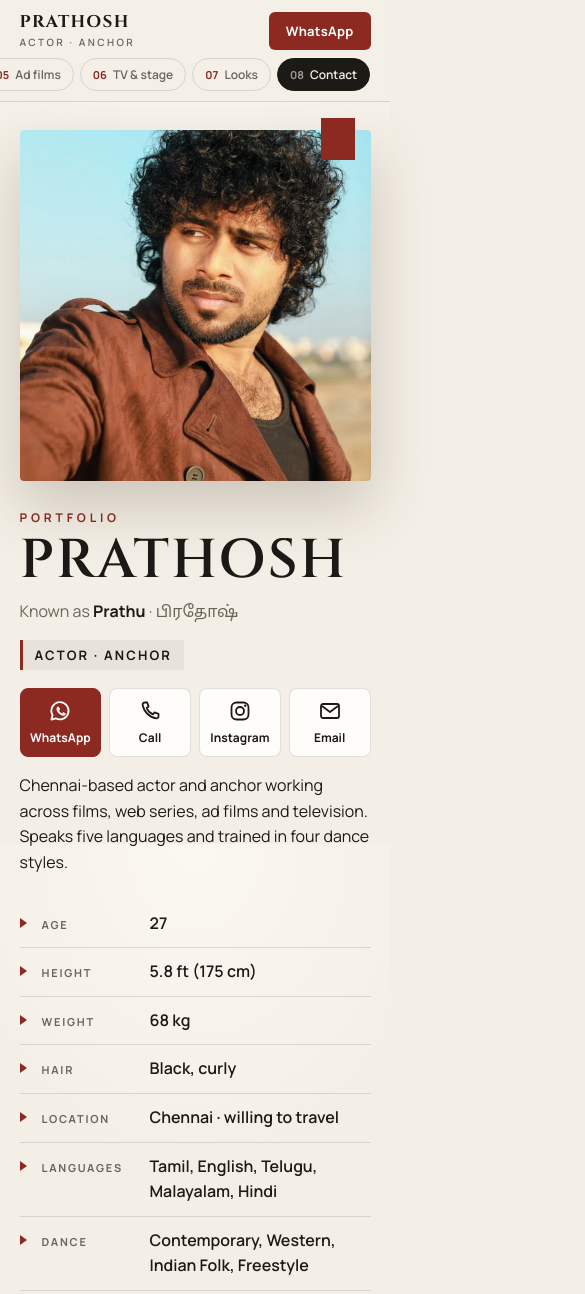
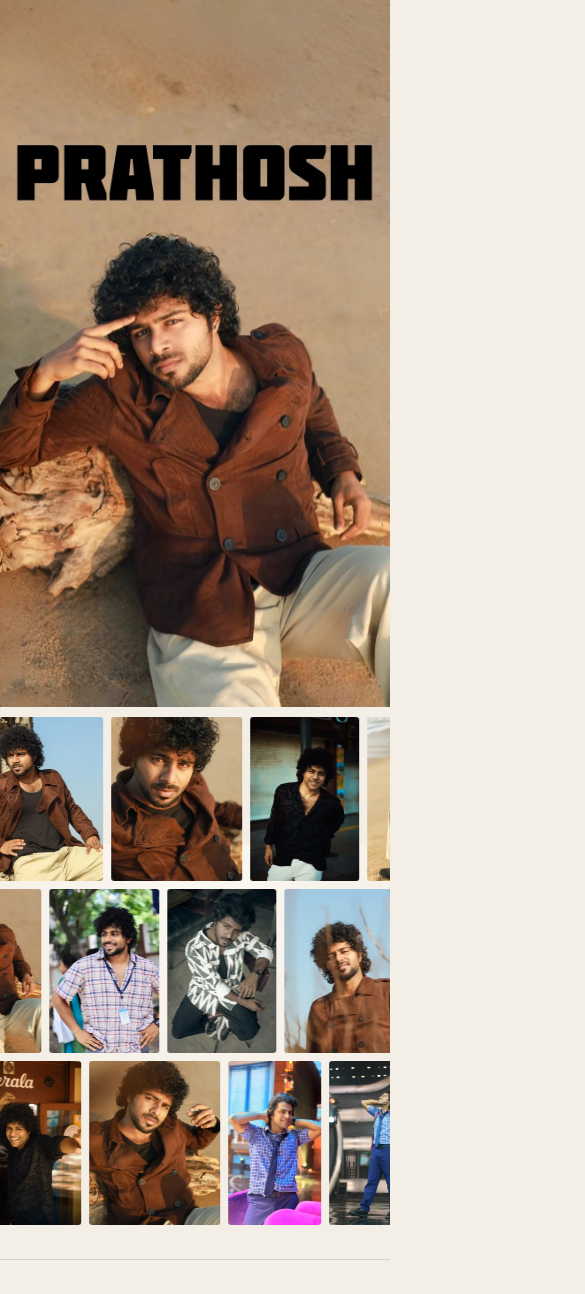
Before and after one commit to santhosh2875/actorprathu, a plain HTML site: page index.html in a window 390 px wide. Shown: the top 1294 px of the page, 585 px wide, since content can reach past the window. Drawn offline with Linux system fonts and the light colour scheme.

Commit message:
Phone layout: photo hero, three gallery rows, details below
On phones the page now opens with a full-width photo of him with his
name, followed by three rows of photos (left, right, left) with no
heading, and then the profile details and the other sections. The top
bar and the floating buttons appear once you scroll past the hero.
Desktop is unchanged.

Also fixes the photo-row grid growing to the full strip width, which
made the page wider than the phone and pushed fixed buttons off screen.

Co-Authored-By: Claude Opus 5.5 <noreply@anthropic.com>

```diff
--- a/index.html
+++ b/index.html
@@ -17,7 +17,8 @@
   <link rel="preconnect" href="https://fonts.gstatic.com" crossorigin />
   <link href="https://fonts.googleapis.com/css2?family=Cinzel:wght@500;600;700&family=Manrope:wght@400;500;600;700&family=Noto+Sans+Tamil:wght@600&display=swap" rel="stylesheet" />
   <link href="https://fonts.googleapis.com/css2?family=Noto+Sans+Telugu:wght@600&family=Noto+Sans+Malayalam:wght@600&family=Noto+Sans+Devanagari:wght@600&display=swap" rel="stylesheet" media="print" onload="this.media='all'" />
-  <link rel="preload" as="image" href="img/p31.webp" />
+  <link rel="preload" as="image" href="img/hero-mobile.webp" media="(max-width: 759px)" />
+  <link rel="preload" as="image" href="img/p31.webp" media="(min-width: 760px)" />
   <link rel="stylesheet" href="src/style.css" />
 </head>
 <body>
@@ -32,6 +33,11 @@
   </header>
 
   <main>
+    <!-- Phone hero: his photo with his name, nothing on top (hidden on desktop for now) -->
+    <section class="mhero" id="mhero" aria-label="Prathosh">
+      <img src="img/hero-mobile.webp" width="882" height="1600" alt="Prathosh in a brown suede jacket, sitting on the sand, with his name above him" fetchpriority="high" />
+    </section>
+
     <!-- 01 · Profile: who he is + every way to reach him, before anything else -->
     <section class="sec sec--profile" id="profile" data-title="Profile">
       <div class="profile">
@@ -58,6 +64,7 @@
       <div class="marquee" id="marquee">
         <div class="marquee__row" data-dir="left"></div>
         <div class="marquee__row" data-dir="right"></div>
+        <div class="marquee__row marquee__row--phone" data-dir="left"></div>
       </div>
       <p class="marquee__hint" aria-hidden="true"><svg viewBox="0 0 24 24"><path d="M4 12h16M8 8l-4 4 4 4M16 8l4 4-4 4" fill="none" stroke="currentColor" stroke-width="1.8" stroke-linecap="round" stroke-linejoin="round"/></svg>Swipe or drag either row</p>
     </section>
--- a/src/main.js
+++ b/src/main.js
@@ -37,11 +37,19 @@ const row = ([k, v]) => `<div><dt>${esc(k)}</dt><dd>${v}</dd></div>`;
 $('#details').innerHTML = ACTOR.details.map(([k, v]) => row([k, esc(v)])).join('');
 
 // ---------- section numbers + the index bar ----------
-const secs = [...document.querySelectorAll('.sec')];
-secs.forEach((s, i) => { const n = s.querySelector('.sec__num'); if (n) n.textContent = pad(i + 1); });
-$('#index').innerHTML = secs.map((s, i) => `<a href="#${s.id}"><b>${pad(i + 1)}</b>${esc(s.dataset.title)}</a>`).join('');
-const links = [...document.querySelectorAll('#index a')];
+const phone = matchMedia('(max-width: 759px)');
+let secs = [], links = [];
+// Number the sections and build the chip menu in the order they appear on screen
+// (on phones the gallery comes before the profile).
+function layoutSecs() {
+  secs = [...document.querySelectorAll('.sec')].sort((a, b) => a.getBoundingClientRect().top - b.getBoundingClientRect().top);
+  secs.forEach((s, i) => { const n = s.querySelector('.sec__num'); if (n) n.textContent = pad(i + 1); });
+  $('#index').innerHTML = secs.map((s, i) => `<a href="#${s.id}"><b>${pad(i + 1)}</b>${esc(s.dataset.title)}</a>`).join('');
+  links = [...document.querySelectorAll('#index a')];
+  active = -1;
+}
 let active = -1;
+layoutSecs();
 function setActive(i) {
   if (i === active) return;
   active = i;
@@ -57,6 +65,10 @@ function onScroll() {
   secs.forEach((s, k) => { if (s.getBoundingClientRect().top <= y) i = k; });
   if (vh + scrollY >= document.documentElement.scrollHeight - 4) i = secs.length - 1;
   setActive(i);
+  // phones: the hero stays a clean photo, so the top bar and floating buttons wait until you scroll past it
+  const heroLeft = phone.matches && $('#mhero').getBoundingClientRect().bottom > 72;
+  $('#bar').classList.toggle('is-hidden', heroLeft);
+  $('#fab').classList.toggle('over-hero', heroLeft);
 }
 addEventListener('scroll', onScroll, { passive: true });
 addEventListener('resize', onScroll);
@@ -94,23 +106,32 @@ $('#insta-stats').textContent = `${ACTOR.followers} followers · ${ACTOR.posts}
 // ---------- gallery: two rows sliding in opposite directions ----------
 // Each row holds its photos twice, so the loop is seamless. The rows move by themselves, and can be
 // swiped (phone), dragged or scrolled sideways (computer). Auto-play comes back ~2 s after you let go.
-const half = Math.ceil(PHOTOS.length / 2);
 const reducedMotion = matchMedia('(prefers-reduced-motion: reduce)').matches;
-const rows = [...document.querySelectorAll('.marquee__row')].map((row, r) => {
-  const ids = r === 0 ? PHOTOS.slice(0, half) : PHOTOS.slice(half);
-  const offset = r === 0 ? 0 : half;
-  const set = (hidden) => `<div class="marquee__set"${hidden ? ' aria-hidden="true"' : ''}>${ids.map((id, i) =>
-    `<button type="button" data-set="photos" data-i="${offset + i}"${hidden ? ' tabindex="-1"' : ''} aria-label="Open photo ${offset + i + 1}"><img src="img/thumb/${id}.webp" alt="" draggable="false" /></button>`).join('')}</div>`;
-  row.innerHTML = `<div class="marquee__track">${set(false)}${set(true)}</div>`;
-  return { row, track: row.firstElementChild, dir: r === 0 ? 1 : -1, x: 0, v: 0, setW: 1, drag: null, moved: false, hover: false, last: -1e9, visible: true };
-});
-
+const DIRS = [1, -1, 1]; // 1 = moves left, -1 = moves right
+const rows = [...document.querySelectorAll('.marquee__row')].map((row, r) => ({ row, track: null, dir: DIRS[r], x: 0, v: 0, setW: 1, drag: null, moved: false, hover: false, last: -1e9, visible: true }));
+function buildRows() {
+  const n = phone.matches ? 3 : 2;
+  const per = Math.ceil(PHOTOS.length / n);
+  rows.forEach((o, r) => {
+    const offset = r * per;
+    const ids = r < n ? PHOTOS.slice(offset, offset + per) : [];
+    const set = (hidden) => `<div class="marquee__set"${hidden ? ' aria-hidden="true"' : ''}>${ids.map((id, i) =>
+      `<button type="button" data-set="photos" data-i="${offset + i}"${hidden ? ' tabindex="-1"' : ''} aria-label="Open photo ${offset + i + 1}"><img src="img/thumb/${id}.webp" alt="" draggable="false" /></button>`).join('')}</div>`;
+    o.row.innerHTML = ids.length ? `<div class="marquee__track">${set(false)}${set(true)}</div>` : '';
+    o.track = o.row.firstElementChild;
+    o.x = 0;
+    o.v = 0;
+    o.row.querySelectorAll('img').forEach((im) => im.complete || im.addEventListener('load', measure, { once: true }));
+  });
+  measure();
+}
 function measure() {
-  rows.forEach((o) => { o.setW = Math.max(1, o.track.firstElementChild.getBoundingClientRect().width); });
+  rows.forEach((o) => { o.setW = o.track ? Math.max(1, o.track.firstElementChild.getBoundingClientRect().width) : 1; });
 }
-measure();
+buildRows();
 addEventListener('resize', measure);
-document.querySelectorAll('.marquee img').forEach((im) => im.complete || im.addEventListener('load', measure, { once: true }));
+// switching between phone and desktop layouts rebuilds the rows and the section menu
+phone.addEventListener('change', () => { buildRows(); layoutSecs(); onScroll(); });
 
 const autoSpeed = () => (reducedMotion ? 0 : document.documentElement.clientWidth < 760 ? 26 : 38); // px per second
 
@@ -191,7 +212,7 @@ function galleryTick(now) {
       o.x += o.v * dt;
     }
     o.x = ((o.x % o.setW) + o.setW) % o.setW;
-    if (o.visible) o.track.style.transform = `translate3d(${-o.x}px, 0, 0)`;
+    if (o.visible && o.track) o.track.style.transform = `translate3d(${-o.x}px, 0, 0)`;
   });
   requestAnimationFrame(galleryTick);
 }
--- a/src/style.css
+++ b/src/style.css
@@ -152,8 +152,8 @@ button { font: inherit; color: inherit; background: none; border: 0; padding: 0;
 .sec--bleed { max-width: none; padding-left: 0; padding-right: 0; }
 .sec--bleed .sec__head { max-width: var(--max); margin-left: auto; margin-right: auto; padding-left: var(--pad); padding-right: calc(var(--pad) + 50px); }
 .sec--bleed .sec__head .tab { right: var(--pad); }
-.marquee { display: grid; gap: clamp(8px, 1.2vw, 12px); }
-.marquee__row { overflow: hidden; overflow: clip; touch-action: pan-y; cursor: grab; user-select: none; -webkit-user-select: none; }
+.marquee { display: grid; grid-template-columns: minmax(0, 1fr); gap: clamp(8px, 1.2vw, 12px); overflow: hidden; }
+.marquee__row { min-width: 0; overflow: hidden; overflow: clip; touch-action: pan-y; cursor: grab; user-select: none; -webkit-user-select: none; }
 .marquee__row.is-dragging { cursor: grabbing; }
 .marquee__track { display: flex; width: max-content; will-change: transform; }
 .marquee__set { display: flex; gap: clamp(8px, 1.2vw, 12px); padding-right: clamp(8px, 1.2vw, 12px); }
@@ -236,6 +236,28 @@ button { font: inherit; color: inherit; background: none; border: 0; padding: 0;
   .highlights span { font-size: 13px; }
 }
 
+/* ---------- phones: photo hero, then the photo rows, then everything else ---------- */
+.mhero { display: none; }
+.marquee__row--phone { display: none; }
+@media (max-width: 759px) {
+  main { display: flex; flex-direction: column; }
+  .mhero { display: block; order: -2; background: #a58969; }
+  .mhero img { width: 100%; height: auto; display: block; }
+  #gallery { order: -1; padding: 10px 0 34px; border-bottom: 0; }
+  #gallery .sec__head, #gallery .marquee__hint { display: none; }
+  .marquee__row--phone { display: block; }
+  .marquee { gap: 8px; }
+  .marquee__set { gap: 8px; padding-right: 8px; }
+  .marquee__set button { height: 42vw; border-radius: 3px; }
+  .profile__photo { display: none; }
+  .sec--profile { padding-top: 46px; border-top: 1px solid var(--line); }
+
+  /* the top bar slides in once you scroll past the hero */
+  .bar { position: fixed; left: 0; right: 0; transition: transform 0.35s cubic-bezier(0.2, 0.8, 0.2, 1); }
+  .bar.is-hidden { transform: translateY(-105%); }
+  .fab.over-hero { opacity: 0; transform: translateY(20px); pointer-events: none; }
+}
+
 /* ---------- tablet / desktop ---------- */
 @media (min-width: 760px) {
   .profile { grid-template-columns: minmax(0, 1.1fr) minmax(0, 0.9fr); align-items: center; gap: 56px; }
```
Also changed, not shown: img/hero-mobile.webp (added), 1 other file.
